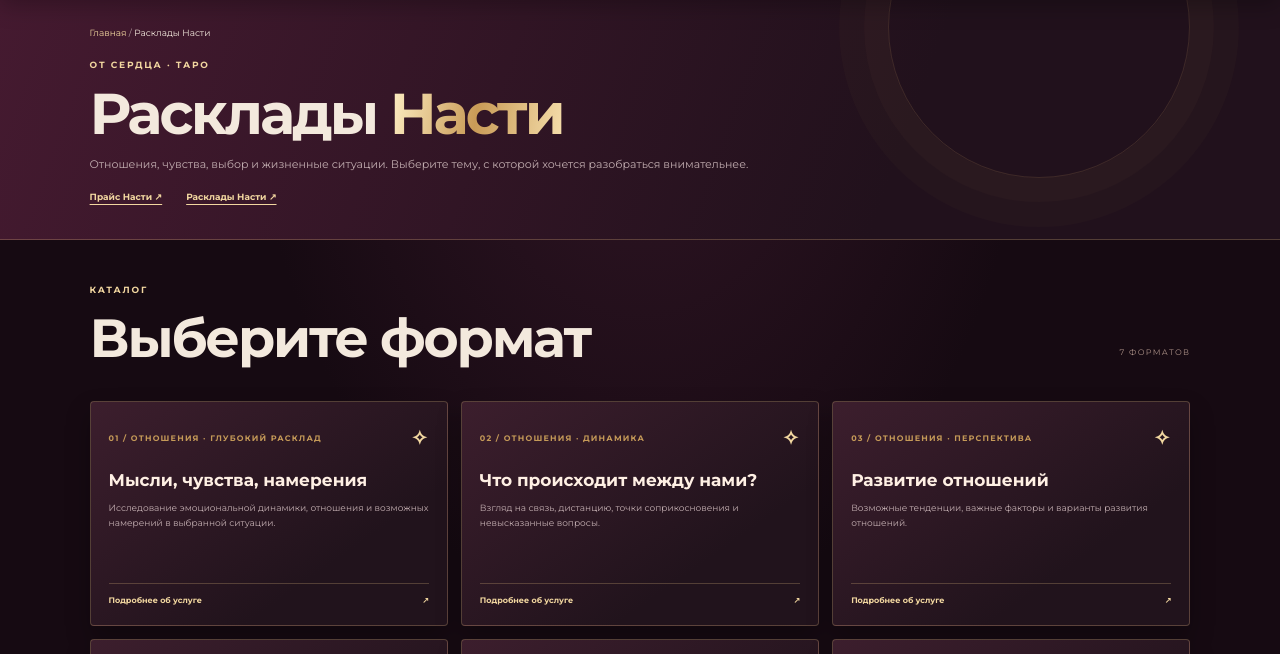
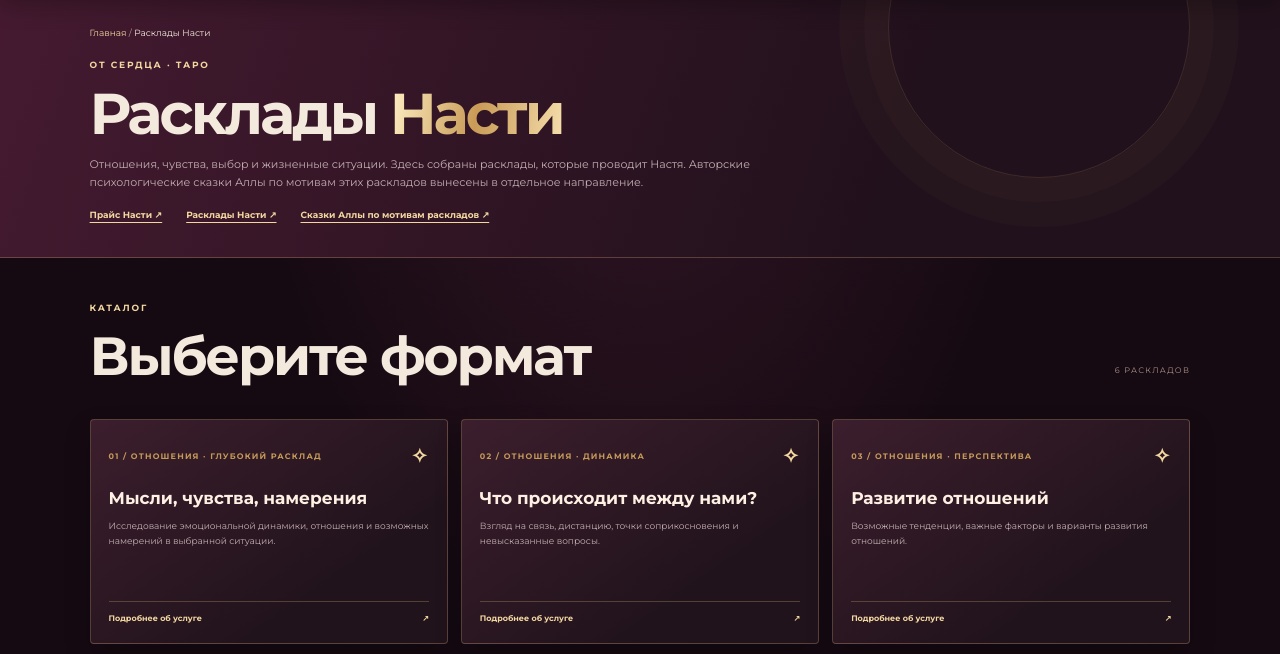
Before and after one commit to alla83239-coder/mezhdu-strok-ot-serdtsa, a plain HTML site: page tarot.html in a window 1280 px wide. Shown: the part 76-730 px from the top of the page. Drawn offline with Linux system fonts and the light colour scheme.

Commit message:
Keep Nastya's Tarot catalog separate from Alla's fairy tales

```diff
--- a/tarot.html
+++ b/tarot.html
@@ -1,12 +1,12 @@
-<!doctype html><html lang="ru"><head><meta charset="utf-8"><meta name="viewport" content="width=device-width, initial-scale=1"><meta name="theme-color" content="#210d18"><meta name="description" content="Матрицы, Таро и метафорические практики. Пространство самопознания и родовой памяти."><title>Расклады Насти · Между строк × От сердца</title><link rel="preconnect" href="https://fonts.googleapis.com"><link rel="preconnect" href="https://fonts.gstatic.com" crossorigin><link href="https://fonts.googleapis.com/css2?family=Montserrat:wght@300;400;500;600;700;800&display=swap" rel="stylesheet"><link rel="stylesheet" href="styles.css?v=20261124-auth-calendar-02"></head><body>
+<!doctype html><html lang="ru"><head><meta charset="utf-8"><meta name="viewport" content="width=device-width, initial-scale=1"><meta name="theme-color" content="#210d18"><meta name="description" content="Матрицы, Таро и метафорические практики. Пространство самопознания и родовой памяти."><title>Расклады Насти · Между строк × От сердца</title><link rel="preconnect" href="https://fonts.googleapis.com"><link rel="preconnect" href="https://fonts.gstatic.com" crossorigin><link href="https://fonts.googleapis.com/css2?family=Montserrat:wght@300;400;500;600;700;800&display=swap" rel="stylesheet"><link rel="stylesheet" href="styles.css?v=20261124-auth-calendar-03"></head><body>
 <header class="site-header">
 <a class="brand" href="index.html" aria-label="На главную"><span class="brand-symbol">✦</span><span>МЕЖДУ СТРОК <i>×</i> ОТ СЕРДЦА</span></a>
 <button class="menu-button" id="menuButton" aria-label="Открыть меню" aria-expanded="false">☰</button>
 <nav class="main-nav" id="mainNav"><a href="index.html" data-page="index">Главная</a><a href="tarot.html" data-page="tarot">Расклады</a><a href="matrices.html" data-page="matrices">Матрицы</a><a href="mak.html" data-page="mak">Карма рода</a><a href="about.html" data-page="about">Авторы</a><a href="library.html" data-page="library">Библиотека</a><a class="nav-book" href="booking.html">Запись <span>↗</span></a><a class="nav-account" href="account.html">Кабинет</a></nav></header><main>
-<section class="page-hero catalog-hero tarot-page-hero"><div class="breadcrumbs"><a href="index.html">Главная</a> / <span>Расклады Насти</span></div><p class="eyebrow">ОТ СЕРДЦА · ТАРО</p><h1>Расклады <em>Насти</em></h1><p>Отношения, чувства, выбор и жизненные ситуации. Выберите тему, с которой хочется разобраться внимательнее.</p><div class="catalog-external-links"><a class="external-price" href="https://t.me/From_the_1heart/12" target="_blank" rel="noopener">Прайс Насти ↗</a><a class="external-price" href="https://t.me/From_the_1heart/155" target="_blank" rel="noopener">Расклады Насти ↗</a></div></section>
-<section class="section catalog-page-section"><div class="section-heading"><div><p class="eyebrow">КАТАЛОГ</p><h2>Выберите формат</h2></div><span class="section-number">7 ФОРМАТОВ</span></div><div class="service-grid" id="serviceGrid" data-category="tarot"></div><p class="catalog-note">Названия и краткие описания на сайте помогают выбрать тему обращения. Актуальная стоимость, формат и сроки выполнения подтверждаются Настей при записи.</p></section></main>
+<section class="page-hero catalog-hero tarot-page-hero"><div class="breadcrumbs"><a href="index.html">Главная</a> / <span>Расклады Насти</span></div><p class="eyebrow">ОТ СЕРДЦА · ТАРО</p><h1>Расклады <em>Насти</em></h1><p>Отношения, чувства, выбор и жизненные ситуации. Здесь собраны расклады, которые проводит Настя. Авторские психологические сказки Аллы по мотивам этих раскладов вынесены в отдельное направление.</p><div class="catalog-external-links"><a class="external-price" href="https://t.me/From_the_1heart/12" target="_blank" rel="noopener">Прайс Насти ↗</a><a class="external-price" href="https://t.me/From_the_1heart/155" target="_blank" rel="noopener">Расклады Насти ↗</a><a class="external-price" href="stories.html">Сказки Аллы по мотивам раскладов ↗</a></div></section>
+<section class="section catalog-page-section"><div class="section-heading"><div><p class="eyebrow">КАТАЛОГ</p><h2>Выберите формат</h2></div><span class="section-number">6 РАСКЛАДОВ</span></div><div class="service-grid" id="serviceGrid" data-category="tarot"></div><p class="catalog-note">Названия и краткие описания на сайте помогают выбрать тему обращения. Актуальная стоимость, формат и сроки выполнения подтверждаются Настей при записи.</p></section></main>
 <footer class="site-footer">
   <a class="brand footer-brand" href="index.html"><span class="brand-symbol">✦</span><span>МЕЖДУ СТРОК <i>×</i> ОТ СЕРДЦА</span></a>
   <p>Авторское пространство самопознания · 2026</p>
   <div class="footer-links"><a href="https://vk.ru/soulmatetarot" target="_blank" rel="noopener">VK Аллы ↗</a><a href="https://t.me/From_the_1heart" target="_blank" rel="noopener">Telegram Насти ↗</a></div>
-</footer><script src="services.js?v=20261124-auth-calendar-02"></script><script src="app.js?v=20261124-auth-calendar-02"></script></body></html>
+</footer><script src="services.js?v=20261124-auth-calendar-03"></script><script src="app.js?v=20261124-auth-calendar-03"></script></body></html>
```
